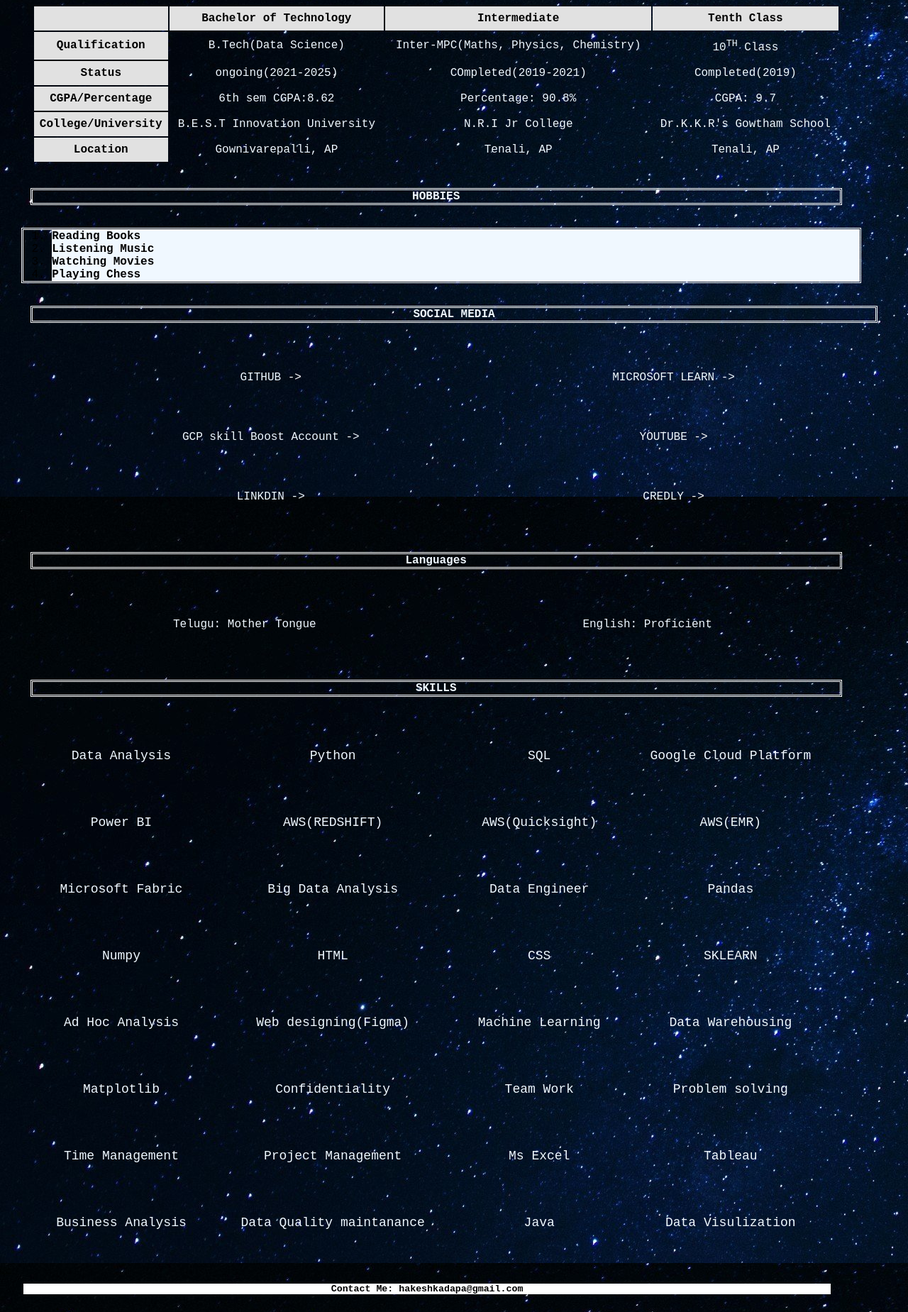
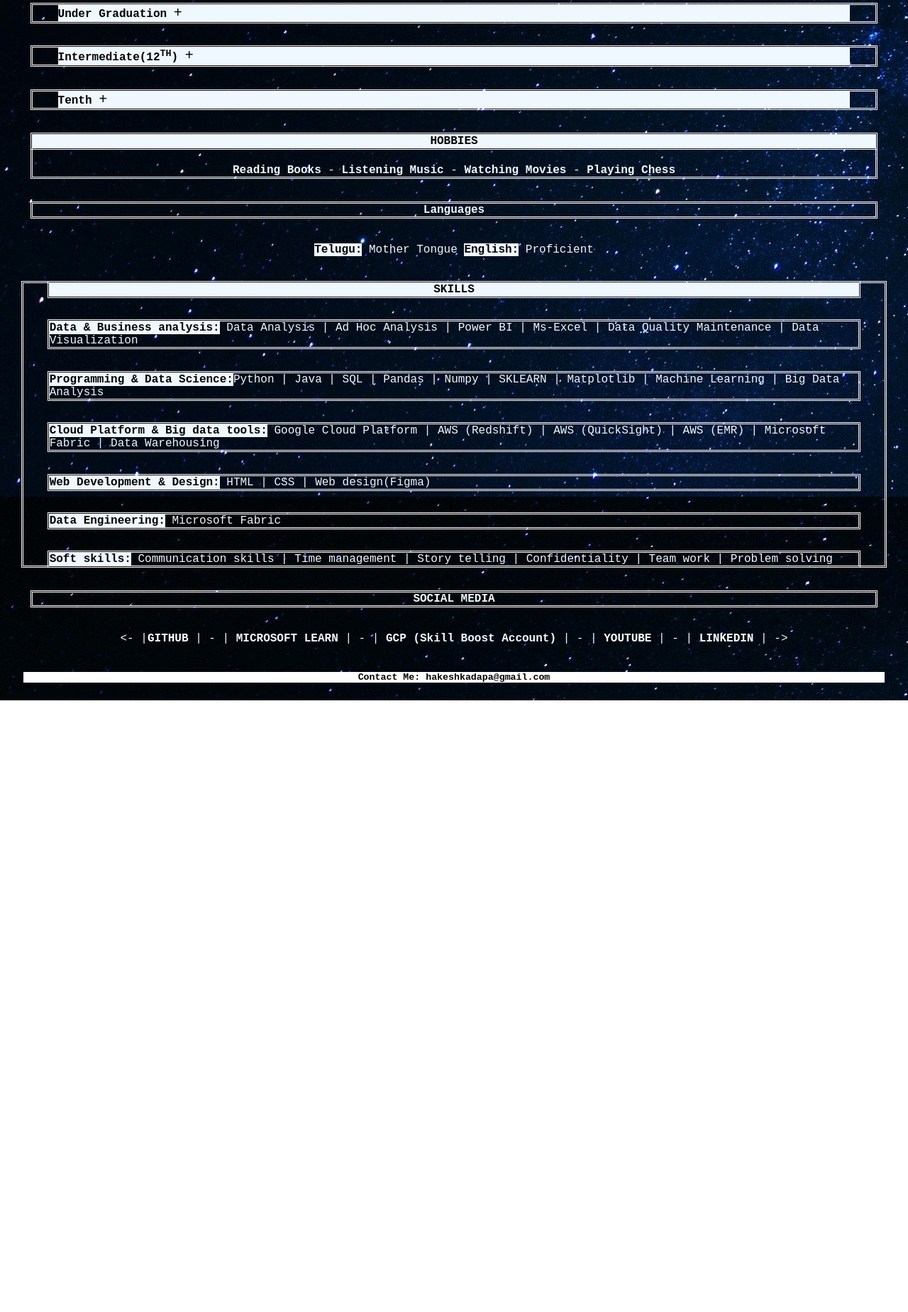
Before and after one commit to KHakesh07/Portfolio, a plain HTML site: page About me.html in a window 1280 px wide. Shown: the part 380-2229 px from the top of the page at 71% size. After the commit the page ends 1367 px from the top, so only its background shows below. Drawn offline with Linux system fonts and the light colour scheme.

Commit message:
Update About me.html

```diff
--- a/About me.html
+++ b/About me.html
@@ -11,6 +11,36 @@
         .underline:hover{
             text-decoration: underline;
         }
+        .border:hover{
+            text-decoration: border;
+        }
+        #educationDetails {
+            display: none; /* Hide details by default */
+            margin-left: 20px;
+            margin-top: 10px;
+        }
+        .toggle-button {
+            cursor: pointer;
+            font-size: 20px;
+        }
+        #educationDetails1 {
+            display: none; /* Hide details by default */
+            margin-left: 20px;
+            margin-top: 10px;
+        }
+        .toggle-button1 {
+            cursor: pointer;
+            font-size: 20px;
+        }
+        #educationDetails2 {
+            display: none; /* Hide details by default */
+            margin-left: 20px;
+            margin-top: 10px;
+        }
+        .toggle-button2 {
+            cursor: pointer;
+            font-size: 20px;
+        }
     </style>
     </head>
     <body>
@@ -19,135 +49,154 @@
         </header>
         <p style="font-family: 'Courier New', monospace; background-color: rgb(0, 0, 0);text-align: center; padding: 1;"> <a href="Certifications.html" style="text-decoration: none; color: rgb(255, 255, 255); border-bottom: 2px solid transparent; transition: border-color 0.3s;" onmouseover="this.style.borderColor='white'" onmouseout="this.style.borderColor='transparent'">Certifications</a>  <a href="Projects.html" style="color: rgb(255, 255, 255); text-decoration: none;border-bottom: 2px solid transparent; transition: border-color 0.3s;" onmouseover="this.style.borderColor='white'" onmouseout="this.style.borderColor='transparent'">Projects</a></p>
         <br><br>
-        <p class="underline" style="color: aliceblue; text-align: center; padding: 30,0; margin: 3%;font-family: 'Courier New', monospace; text-decoration: none; width: 90%">Hi I'm Hakesh Aspiring Data engineer with a strong foundation in computer science principles, programming, cloud computing and
+        <p class="underline" style="color: aliceblue; text-align: center; padding: 30,0; margin: 3%;font-family: 'Courier New', monospace; text-decoration: none; width: 90%;">Hi I'm Hakesh Aspiring Data engineer with a strong foundation in computer science principles, programming, cloud computing and
             data analytics. Proficient in Python and SQL, with hands on Experience in developing machine learning models, creating
             and querying databases, and web development and web designing. Demonstrated problem solving skills through various
             projects, including machine learning applications. </p>
         <h4 style="color: aliceblue; text-align: center; padding: 30,20; margin: 2%;font-family: 'Courier New', monospace; outline: 3px white double;">EDUCATION</h4>
-        <table style="color: aliceblue; text-align: center; padding: 30,0; margin: 3%;font-family: 'Courier New', monospace; width: 90%; line-height: 200%;">
-            <tr style="background-color: rgb(225, 225, 225) ; color: black;">
-                <th></th>
-                <th>Bachelor of Technology</th>
-                <th>Intermediate</th>
-                <th>Tenth Class</th>
-            </tr>
-            <tr>
-                <td style="background-color: rgb(225, 225, 225) ; color: black;"><b>Qualification</b></td>
-                <td>B.Tech(Data Science)</td>
-                <td>Inter-MPC(Maths, Physics, Chemistry)</td>
-                <td>10<sup>TH</sup> Class</td>
 
-            </tr>
-            <tr>
-                <td style="background-color: rgb(225, 225, 225) ; color: black;"><b>Status</b></td>
-                <td>ongoing(2021-2025)</td>
-                <td>COmpleted(2019-2021)</td>
-                <td>Completed(2019)</td>
+        <section style="outline: 3px white double; margin: 3%;">
+            <p style="color: rgb(0, 0, 0); padding: 30,0;margin: 3%;font-family: 'Courier New', monospace; background-color: aliceblue;"><b >Under Graduation</b> <span class="toggle-button" id="toggleSymbol" style="text-align: right;">+</span></p>
+            <div id="educationDetails" style="color: rgb(255, 255, 255); font-family: 'Courier New', Courier, monospace;  padding: 30,0;margin: 3%;">
+                <p>Bachelor of Technology in Data Science</p>
+                <p>Bharatiya Engineering Science and Technology Innovation University, 2021-2025</p>
+                <p>CGPA: 8.62</p>
+                <p>Gownivarepalli, Andhra Pradesh, India</p>
+            </div>
+            <script>
+                document.getElementById("toggleSymbol").addEventListener("click", function() {
+                    var details = document.getElementById("educationDetails");
+                    var symbol = document.getElementById("toggleSymbol");
 
-            </tr>
-            <tr>
-                <td style="background-color: rgb(225, 225, 225) ; color: black;"><b>CGPA/Percentage</b></td>
-                <td>6th sem CGPA:8.62</td>
-                <td>Percentage: 90.8%</tCd>
-                <td>CGPA: 9.7</td>
+                    if (details.style.display === "none") {
+                        details.style.display = "block";
+                        symbol.textContent = "v"; // Change symbol to down arrow when expanded
+                    } else {
+                        details.style.display = "none";
+                        symbol.textContent = "+"; // Change back to ">" when collapsed
+                    }
+                });
+            </script>
+        </section>
+        <section style="outline: 3px white double; margin: 3%;">
+            <p style="color: rgb(0, 0, 0); padding: 30,0;margin: 3%;font-family: 'Courier New', monospace; background-color: aliceblue;"><b >Intermediate(12<sup>TH</sup>)</b> <span class="toggle-button1" id="toggleSymbol1" style="text-align: right;">+</span></p>
+            <div id="educationDetails1" style="color: rgb(255, 255, 255); font-family: 'Courier New', Courier, monospace;  padding: 30,0;margin: 3%;">
+                <p>Inter-MPC</p>
+                <p>NRI Jr College, 2019-2021</p>
+                <p>Percentage: 90.8</p>
+                <p>Tenali, Andhra Pradesh, India</p>
+            </div>
+            <script>
+                document.getElementById("toggleSymbol1").addEventListener("click", function() {
+                    var interdetails = document.getElementById("educationDetails1");
+                    var symbol = document.getElementById("toggleSymbol1");
 
-            </tr>
-            <tr>
-                <td style="background-color: rgb(225, 225, 225) ; color: black;"><b>College/University</b></td>
-                <td>B.E.S.T Innovation University</td>
-                <td>N.R.I Jr College</td>
-                <td>Dr.K.K.R's Gowtham School</td>
-            </tr>
-            <tr>
-                <td style="background-color: rgb(225, 225, 225) ; color: black;"><b>Location</b></td>
-                <td>Gownivarepalli, AP</td>
-                <td>Tenali, AP</td>
-                <td>Tenali, AP</td>
-            </tr>
-        </table>
-        <h4 style="color: aliceblue; text-align: center; padding: 30,0; margin: 3%;font-family: 'Courier New', monospace; outline: white 3px double; width:90%;">HOBBIES</h4>
-        <ol style="color: aliceblue; padding: 30,0; outline: 3px double rgb(255, 255, 255); margin: 2%;font-family: 'Courier New', monospace; width:90%;">
-            <li style="color: black; background-color: aliceblue;"><b>Reading Books</b></li>
-            <li style="color: black; background-color: aliceblue;"><b>Listening Music</b></li>
-            <li style="color: black; background-color: aliceblue;"><b>Watching Movies</b></li>
-            <li style="color: black; background-color: aliceblue;"><b>Playing Chess</b></li>
-        </ol>
-        <h4 style="color: aliceblue;text-align: center; padding: 30,0; margin: 3%;font-family: 'Courier New', monospace; outline: white double 3px; width=90%;">SOCIAL MEDIA</h4>
-        <table style="color: aliceblue; text-align: center; padding: 30,0; margin: 3%;font-family: 'Courier New', monospace; width: 90%; line-height: 500%;">
-            <tr>
-                <td>GITHUB <a href="https://github.com/KHakesh07" style="text-decoration: none; color: white;">-></a></td>
-                <td>MICROSOFT LEARN <a href="https://learn.microsoft.com/en-us/users/kadapahakesh-0204/" style="text-decoration: none; color: aliceblue;">-></a></td>
-            </tr>
-            <tr>
-                <td>GCP skill Boost Account <a href="https://www.cloudskillsboost.google/public_profiles/2b105440-d183-40d8-afa4-3dbb2f0cc75c" style="color: aliceblue; text-decoration: none;">-></a></td>
-                <td>YOUTUBE <a href="https://youtube.com/@samukadapa?si=jq7ECnunuVB5waP0" style="text-decoration: none; color: white;">-></a></td>
-            </tr>
-            <tr>
-                <td>LINKDIN <a href="https://www.linkedin.com/in/k-hakesh-79b611238" style="color: aliceblue; text-decoration: none;">-></a></td>
-                <td>CREDLY <a href="https://www.credly.com/users/k-hakesh" style="color: white; text-decoration: none;">-></a></td>
-            </tr>
-        </table>
-        <h4 style="color: aliceblue;text-align: center; padding: 30,0; margin: 3%;font-family: 'Courier New', monospace; outline: double white 3px; width: 90%;">Languages</h4>
-        <table style="color: aliceblue; text-align: center; padding: 30,0; margin: 3%;font-family: 'Courier New', monospace; width: 90%; line-height: 500%;">
-            <tr>
-                <td>Telugu: Mother Tongue</td>
-                <td>English: Proficient</td>
-            </tr>
-        </table>
-        <h4 style="color: aliceblue;text-align: center; padding: 30,0; margin: 3%;font-family: 'Courier New', monospace; outline: white double 3px; width: 90%;">SKILLS</h4>
-        <table style="color: aliceblue; text-align: center; padding: 30,0; margin: 3%;font-family: 'Courier New', monospace; width: 90%; line-height: 500%; font-size: large;">
-            <tr>
-                <td>Data Analysis</td>
-                <td>Python</td>
-                <td>SQL</td>
-                <td>Google Cloud Platform</td>
-            </tr>
-            <tr>
-                <td>Power BI </td>
-                <td>AWS(REDSHIFT)</td>
-                <td>AWS(Quicksight)</td>
-                <td>AWS(EMR)</td>
-            </tr>
-            <tr>
-                <td>Microsoft Fabric</td>
-                <td>Big Data Analysis</td>
-                <td>Data Engineer</td>
-                <td>Pandas</td>
-            </tr>
-            <tr>
-                <td>Numpy</td>
-                <td>HTML</td>
-                <td>CSS</td>
-                <td>SKLEARN</td>
-            </tr>
-            <tr>
-                <td>Ad Hoc Analysis</td>
-                <td>Web designing(Figma)</td>
-                <td>Machine Learning</td>
-                <td>Data Warehousing</td>
-            </tr>
-            <tr>
-                <td>Matplotlib</td>
-                <td>Confidentiality</td>
-                <td>Team Work</td>
-                <td>Problem solving</td>
-            </tr>
-            <tr>
-                <td>Time Management</td>
-                <td>Project Management</td>
-                <td>Ms Excel</td>
-                <td>Tableau</td>
-            </tr>
-            <tr>
-                <td>Business Analysis</td>
-                <td>Data Quality maintanance</td>
-                <td>Java</td>
-                <td>Data Visulization</td>
-            </tr>
-        </table>
-        <footer style="background-color: rgb(255, 255, 255); color:black; text-align: center; padding: 30,0; margin: 2%; width:90%;">
+                    if (interdetails.style.display === "none") {
+                        interdetails.style.display = "block";
+                        symbol.textContent = "v"; // Change symbol to down arrow when expanded
+                    } else {
+                        interdetails.style.display = "none";
+                        symbol.textContent = "+"; // Change back to ">" when collapsed
+                    }
+                });
+            </script>
+        </section>
+
+        <section style="outline: 3px white double; margin: 3%;">
+            <p style="color: rgb(0, 0, 0); padding: 30,0;margin: 3%;font-family: 'Courier New', monospace; background-color: aliceblue;"><b >Tenth</b> <span class="toggle-button2" id="toggleSymbol2">+</span></p>
+            <div id="educationDetails2" style="color: rgb(255, 255, 255); font-family: 'Courier New', Courier, monospace;  padding: 30,0;margin: 3%;">
+                <p>SSC 10<sup>TH</sup> Class</p>
+                <p>Dr.K.K.R's Gowtham School, Completion Year - 2019</p>
+                <p>CGPA: 9.7</p>
+                <p>Tenali, Andhra Pradesh, India</p>
+            </div>
+            <script>
+                document.getElementById("toggleSymbol2").addEventListener("click", function() {
+                    var details = document.getElementById("educationDetails2");
+                    var symbol = document.getElementById("toggleSymbol2");
+
+                    if (details.style.display === "none") {
+                        details.style.display = "block";
+                        symbol.textContent = "v"; // Change symbol to down arrow when expanded
+                    } else {
+                        details.style.display = "none";
+                        symbol.textContent = "+"; // Change back to ">" when collapsed
+                    }
+                });
+            </script>
+        </section>
+
+
+
+
+
+        <section style="outline: white double 3px; margin: 3%;">
+            <h4 style="color: rgb(0, 0, 0); text-align: center; padding: 30,0;;font-family: 'Courier New', monospace; outline: white 3px double; background-color: aliceblue;">HOBBIES</h4>
+        <p style="color: aliceblue; padding: 30,0;margin: 2%;font-family: 'Courier New', monospace; text-align: center;">
+         <b>Reading Books</b> - <b>Listening Music</b> - <b>Watching Movies</b> - <b>Playing Chess</b></li>
+        </p>
+        </section>
+
+        <h4 style="color: aliceblue;text-align: center; padding: 30,0; margin: 3%;font-family: 'Courier New', monospace; outline: double white 3px;">Languages</h4>
+        <section style="color: aliceblue; text-align: center; padding: 30,0; margin: 3%;font-family: 'Courier New', monospace;">
+         <p><b style="color: black; background-color: aliceblue;">Telugu:</b> Mother Tongue  <b style="color: black; background-color: aliceblue;">English:</b> Proficient</p>
+        </section>
+        <section style="outline: 3px white double; margin: 2%;">
+            <h4 style="color: rgb(0, 0, 0);text-align: center; padding: 30,0; margin: 3%;font-family: 'Courier New', monospace; outline: white double 3px; background-color: aliceblue;"><b>SKILLS</b></h4>
+
+        <p style="color: aliceblue; padding: 30,0; margin: 3%;font-family: 'Courier New', monospace; outline: double white 3px;"><b style="background-color: aliceblue; color: black;">Data & Business analysis:</b> Data Analysis | Ad Hoc Analysis | Power BI |
+            Ms-Excel |
+            Data Quality Maintenance |
+            Data Visualization</p>
+        <p style="color: aliceblue; padding: 30,0; margin: 3%;font-family: 'Courier New', monospace; outline: double white 3px;"><b style="background-color: aliceblue; color: black;">Programming & Data Science:</b>Python | Java |
+                SQL |
+                Pandas |
+                Numpy |
+                SKLEARN |
+                Matplotlib |
+                Machine Learning |
+                Big Data Analysis
+        </p>
+        <p style="color: aliceblue; padding: 30,0; margin: 3%;font-family: 'Courier New', monospace; outline: double white 3px;"><b style="background-color: aliceblue; color: black;">Cloud Platform & Big data tools:</b>
+                    Google Cloud Platform |
+                    AWS (Redshift) |
+                    AWS (QuickSight) |
+                    AWS (EMR) |
+                    Microsoft Fabric |
+                    Data Warehousing
+        </p>
+        <p style="color: aliceblue; padding: 30,0; margin: 3%;font-family: 'Courier New', monospace; outline: double white 3px;"><b style="background-color: aliceblue; color: black;">Web Development & Design:</b>
+            HTML |
+            CSS |
+            Web design(Figma)
+        </p>
+        <p style="color: aliceblue; padding: 30,0; margin: 3%;font-family: 'Courier New', monospace; outline: double white 3px;"><b style="background-color: aliceblue; color: black;">Data Engineering:</b>
+            Microsoft Fabric
+
+        </p>
+        <p style="color: aliceblue; padding: 30,0; margin: 3%;font-family: 'Courier New', monospace; outline: double white 3px;"><b style="background-color: aliceblue; color: black;">Soft skills:</b>
+            Communication skills |
+            Time management |
+            Story telling |
+            Confidentiality |
+            Team work |
+            Problem solving
+        </p>
+        </section>
+
+        <h4 style="color: aliceblue;text-align: center; padding: 30,0; margin: 3%;font-family: 'Courier New', monospace; outline: white double 3px;">SOCIAL MEDIA</h4>
+        <section  style="color: aliceblue; text-align: center; padding: 30,0; margin: 3%;font-family: 'Courier New', monospace;">
+        <p> <-
+            |<a href="https://github.com/KHakesh07" style="text-decoration: none; color:white; background-color: transparent;" onmouseover="this.style.backgroundColor='white'; this.style.color='black';" onmouseout="this.style.backgroundColor='transparent'; this.style.color='white';"><b>GITHUB  </b></a>| - |
+            <a href="https://learn.microsoft.com/en-us/users/kadapahakesh-0204/" style="text-decoration: none; color: aliceblue; background-color: transparent;" onmouseover="this.style.color='black'; this.style.backgroundColor='white';" onmouseout="this.style.color='white'; this.style.backgroundColor='transparent';" ><B>MICROSOFT LEARN  </B></a>| - |
+            <a href="https://www.cloudskillsboost.google/public_profiles/2b105440-d183-40d8-afa4-3dbb2f0cc75c" style="color: aliceblue; text-decoration: none; background-color: transparent;" onmouseover="this.style.color='black'; this.style.backgroundColor='white';" onmouseout="this.style.color='white'; this.style.backgroundColor='transparent';"><b>GCP (Skill Boost Account)  </b></a>| - |
+            <a href="https://youtube.com/@samukadapa?si=jq7ECnunuVB5waP0" style="text-decoration: none; color: rgb(255, 255, 255); background-color: transparent;" onmouseover="this.style.backgroundColor='white'; this.style.color='black';" onmouseout="this.style.backgroundColor='transparent'; this.style.color='white';"><b>YOUTUBE  </b></a>| - |
+            <a href="https://www.linkedin.com/in/k-hakesh-79b611238" style="color: rgb(255, 255, 255); text-decoration: none; background-color:  transparent; " onmouseover="this.style.backgroundColor='white'; this.style.color='black';" onmouseout="this.style.backgroundColor='transparent'; this.style.color='white';"><b>LINKEDIN  </b></a>| ->
+        </section>
+
+
+        <footer style="background-color: rgb(255, 255, 255); color:black; text-align: center; padding: 30,0; margin: 2%;">
             <h5 style="color: rgb(0, 0, 0); font-family: 'Courier New', monospace;">Contact Me: hakeshkadapa@gmail.com</h5>
         </footer>
     </body>
-
 </html>
```
